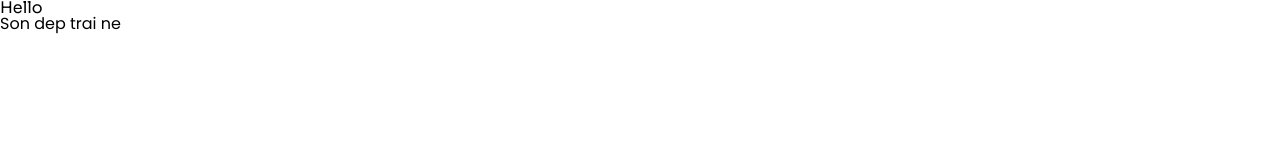
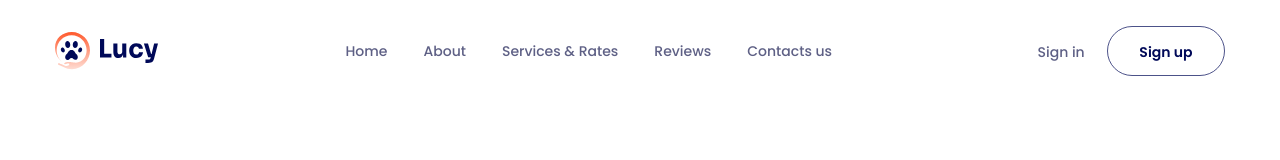
Before and after one commit to PhamNgocSonTech/Lucy-Pet-Shop, a plain HTML site: page index.html in a window 1280 px wide. Drawn offline with Linux system fonts and the light colour scheme.

Commit message:
add: header

```diff
--- a/assets/css/styles.css
+++ b/assets/css/styles.css
@@ -9,6 +9,12 @@ html {
 body {
   font-size: 1.6rem;
   font-family: "Poppins", serif;
+}
+
+/* Common */
+
+a {
+  text-decoration: none;
 }
 
 h1,
@@ -27,3 +33,62 @@ button {
   font-size: inherit;
   font-family: inherit;
 }
+
+.container {
+  width: 1170px;
+  max-width: calc(100% - 48px);
+  margin: 0 auto;
+}
+
+.btn {
+  --height: 56px;
+  display: inline-block;
+  min-width: 130px;
+  height: var(--height);
+  line-height: var(--height);
+  border-radius: 99px;
+  border: 1px solid rgb(0, 9, 88, 0.7);
+  color: #000958;
+  text-align: center;
+  font-size: 1.4rem;
+  font-weight: 600;
+  /* opacity: 0.7; */
+}
+
+/* Header */
+.header {
+  padding: 26px 0;
+}
+
+.header__inner {
+  display: flex;
+  align-items: center;
+  justify-content: space-between;
+}
+
+.navbar__list {
+  display: flex;
+}
+
+.navbar__link,
+.header-action__link {
+  padding: 8px 18px;
+  color: #5e6085;
+  font-size: 1.4rem;
+  font-weight: 500;
+  line-height: 1; /* 100% */
+}
+
+.navbar__link:hover {
+  color: #000958;
+  text-shadow: 1px 0 0 currentColor;
+}
+
+.header-action__btn {
+  --height: 50px;
+  min-width: 118px;
+}
+
+.header-action__btn:hover {
+  opacity: 0.9;
+}
--- a/index.html
+++ b/index.html
@@ -38,8 +38,41 @@
 </head>
 
 <body>
-    <h1>Hello</h1>
-    <p>Son dep trai ne</p>
+    <header class="header">
+        <div class="container">
+            <div class="header__inner">
+                <!-- Logo -->
+                <img src="./assets/img/logo.svg" alt="Lucy" class="logo">
+
+                <!-- Navbar -->
+                <nav class="navbar">
+                    <ul class="navbar__list">
+                        <li class="navbar__item">
+                            <a href="#!" class="navbar__link">Home</a>
+                        </li>
+                        <li class="navbar__item">
+                            <a href="#!" class="navbar__link">About</a>
+                        </li>
+                        <li class="navbar__item">
+                            <a href="#!" class="navbar__link">Services & Rates</a>
+                        </li>
+                        <li class="navbar__item">
+                            <a href="#!" class="navbar__link">Reviews</a>
+                        </li>
+                        <li class="navbar__item">
+                            <a href="#!" class="navbar__link">Contacts us</a>
+                        </li>
+                    </ul>
+                </nav>
+
+                <!-- Header action -->
+                <div class="header-action">
+                    <a href="" class="header-action__link">Sign in</a>
+                    <a href="" class="btn header-action__btn">Sign up</a>
+                </div>
+            </div>
+        </div>
+    </header>
 </body>
 
 </html>
```
Also changed, not shown: assets/img/logo.svg (added).
